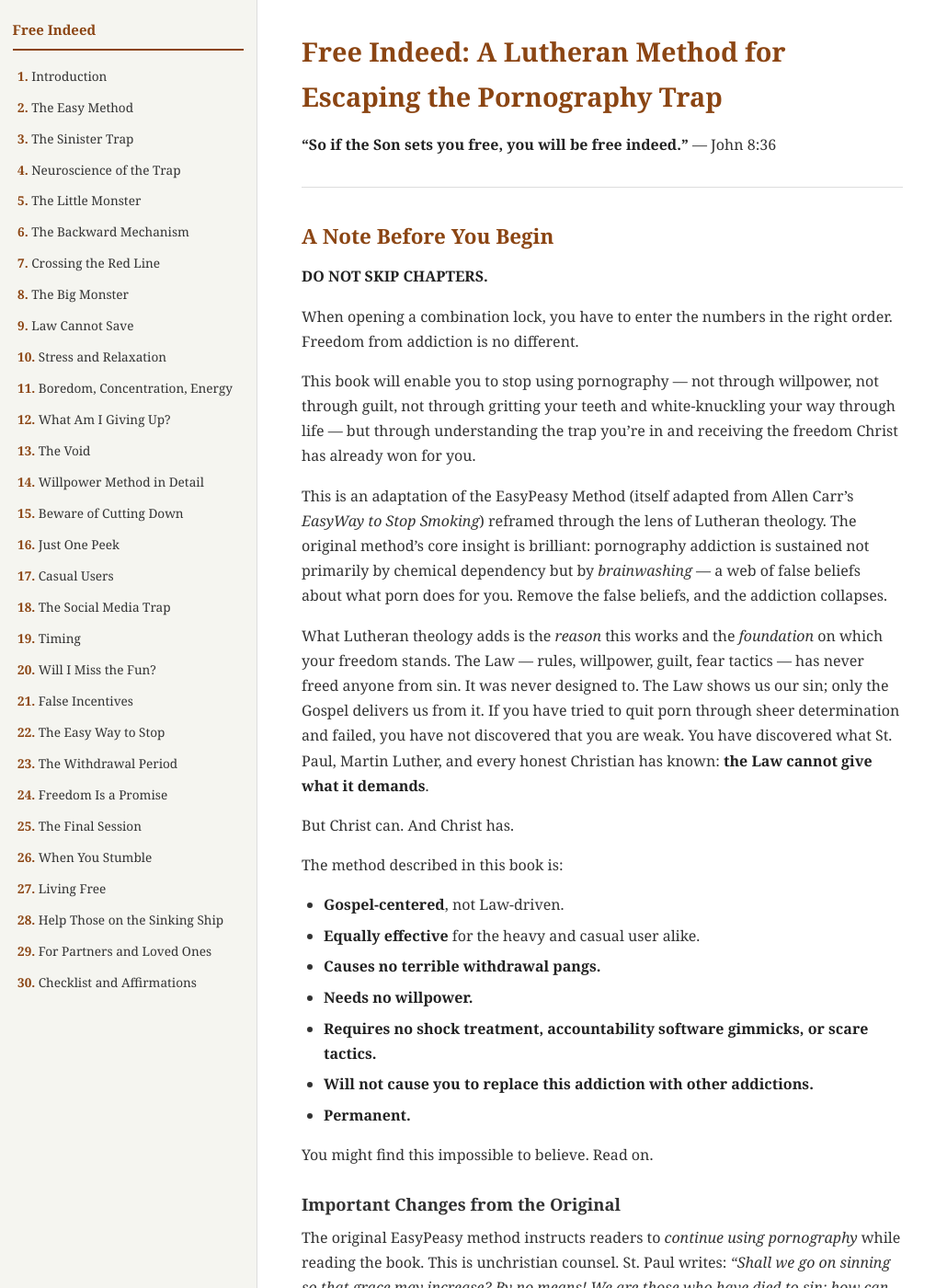
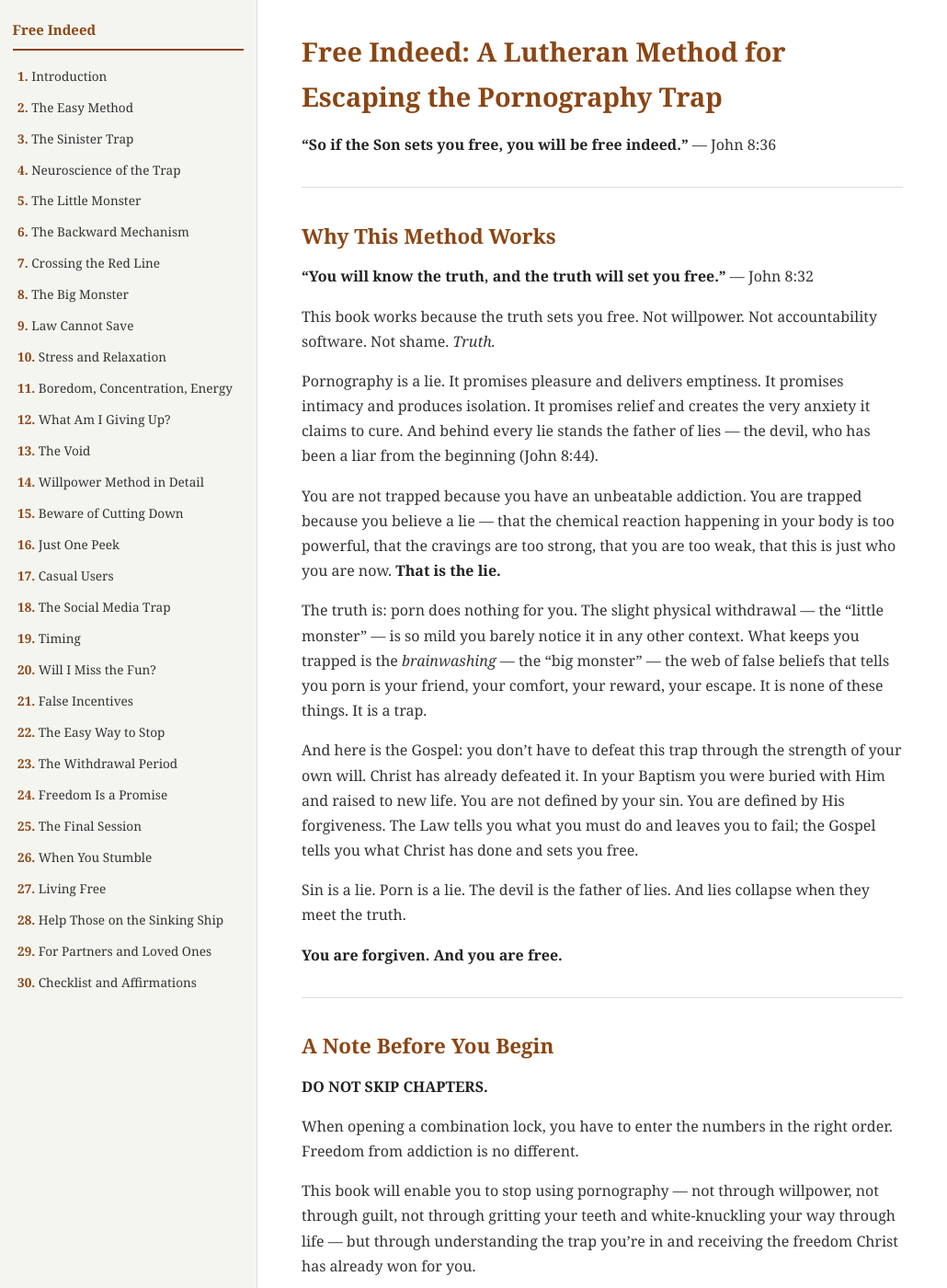
Before and after one commit to ForgivenAndFree/ForgivenAndFree.github.io, a Jekyll site: the page built from index.md, in a window 1280 px wide and 1400 px high. Shown: the whole window at 92% size, without its empty margins (0-1030 px from the left). Built offline with Jekyll 4.4.1, drawn with Linux system fonts in a browser that asks for light colours.

Commit message:
Add 'Why This Method Works' section to index page
Gospel-centered explanation of why truth — not willpower — sets you free
from the lie of pornography.

Co-Authored-By: Claude Opus 4.6 <noreply@anthropic.com>

```diff
--- a/index.md
+++ b/index.md
@@ -6,6 +6,26 @@ title: "Free Indeed: A Lutheran Method for Escaping the Pornography Trap"
 # Free Indeed: A Lutheran Method for Escaping the Pornography Trap
 
 **"So if the Son sets you free, you will be free indeed."** — John 8:36
+
+---
+
+## Why This Method Works
+
+**"You will know the truth, and the truth will set you free."** — John 8:32
+
+This book works because the truth sets you free. Not willpower. Not accountability software. Not shame. *Truth.*
+
+Pornography is a lie. It promises pleasure and delivers emptiness. It promises intimacy and produces isolation. It promises relief and creates the very anxiety it claims to cure. And behind every lie stands the father of lies — the devil, who has been a liar from the beginning (John 8:44).
+
+You are not trapped because you have an unbeatable addiction. You are trapped because you believe a lie — that the chemical reaction happening in your body is too powerful, that the cravings are too strong, that you are too weak, that this is just who you are now. **That is the lie.**
+
+The truth is: porn does nothing for you. The slight physical withdrawal — the "little monster" — is so mild you barely notice it in any other context. What keeps you trapped is the *brainwashing* — the "big monster" — the web of false beliefs that tells you porn is your friend, your comfort, your reward, your escape. It is none of these things. It is a trap.
+
+And here is the Gospel: you don't have to defeat this trap through the strength of your own will. Christ has already defeated it. In your Baptism you were buried with Him and raised to new life. You are not defined by your sin. You are defined by His forgiveness. The Law tells you what you must do and leaves you to fail; the Gospel tells you what Christ has done and sets you free.
+
+Sin is a lie. Porn is a lie. The devil is the father of lies. And lies collapse when they meet the truth.
+
+**You are forgiven. And you are free.**
 
 ---
 
```
